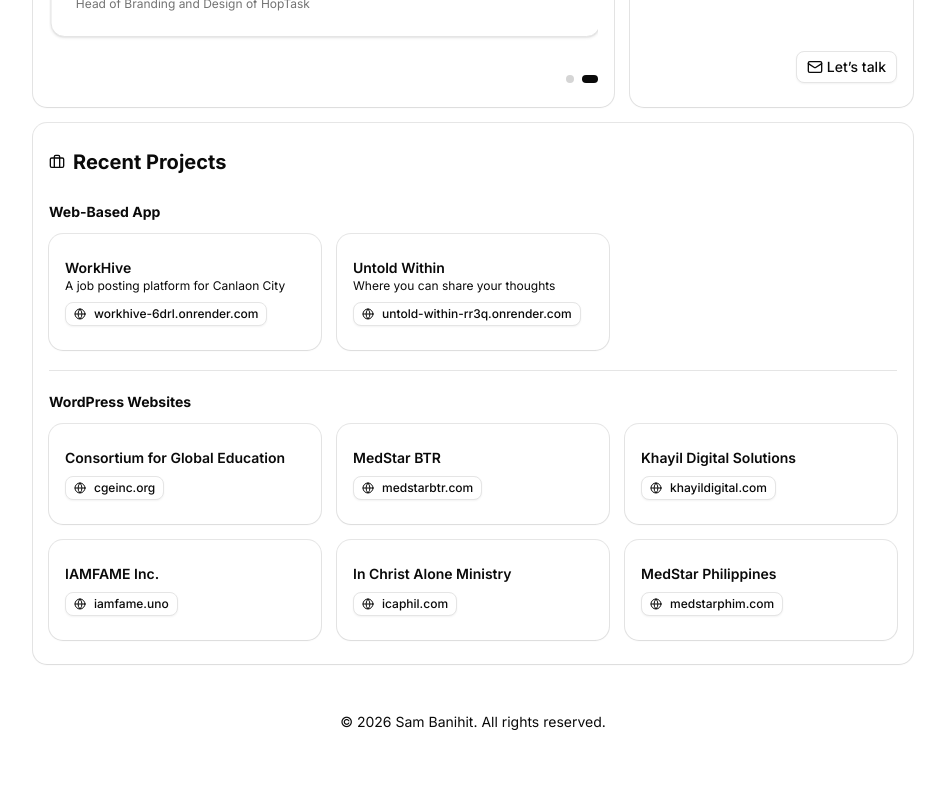
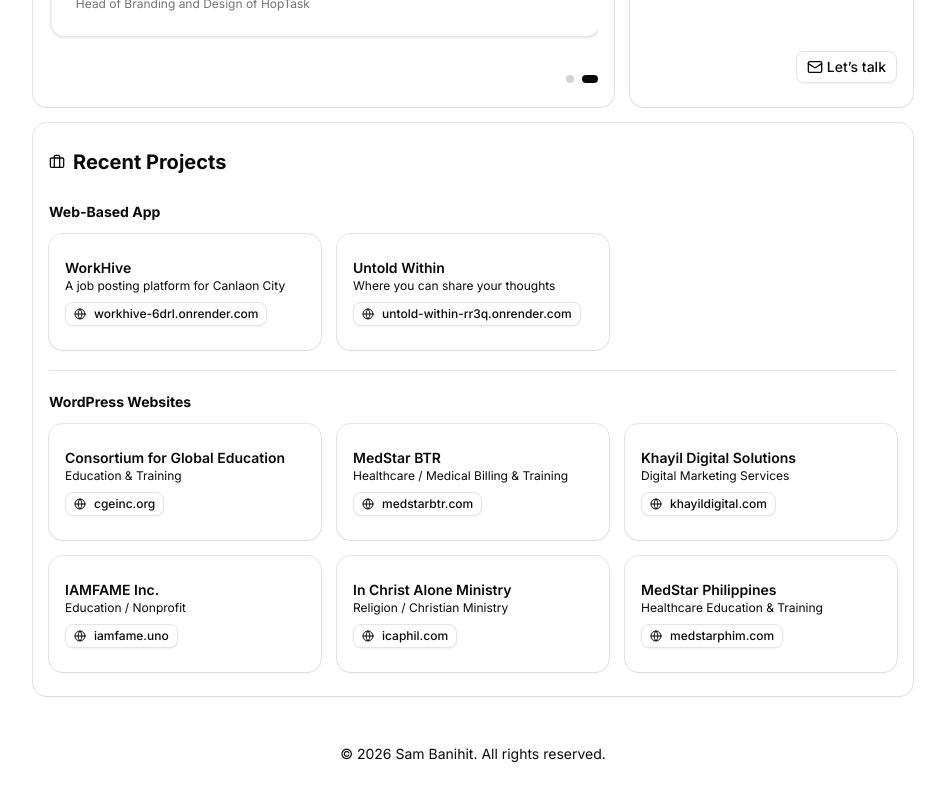
Before and after one commit to sambanihit98/sam-banihit-portfolio-v2, a Next.js app: page / in a window 1280 px wide. Shown: the part 1445-2245 px from the top of the page, without its empty margins (167-1112 px from the left). Before the commit the page ends 2217 px from the top, so only its background shows below. Built offline with nearby package versions, Linux system fonts and the light colour scheme.

Commit message:
Update component-example.tsx

```diff
--- a/components/component-example.tsx
+++ b/components/component-example.tsx
@@ -699,6 +699,7 @@
                       <p className="font-semibold">
                         Consortium for Global Education
                       </p>
+                      <p className="text-xs">Education & Training</p>
                     </div>
                     <div>
                       <Button
@@ -725,6 +726,9 @@
                   <div className="space-y-2">
                     <div>
                       <p className="font-semibold">MedStar BTR</p>
+                      <p className="text-xs">
+                        Healthcare / Medical Billing & Training
+                      </p>
                     </div>
                     <div>
                       <Button
@@ -751,6 +755,7 @@
                   <div className="space-y-2">
                     <div>
                       <p className="font-semibold">Khayil Digital Solutions</p>
+                      <p className="text-xs">Digital Marketing Services</p>
                     </div>
                     <div>
                       <Button
@@ -777,6 +782,7 @@
                   <div className="space-y-2">
                     <div>
                       <p className="font-semibold">IAMFAME Inc.</p>
+                      <p className="text-xs">Education / Nonprofit</p>
                     </div>
                     <div>
                       <Button
@@ -803,6 +809,7 @@
                   <div className="space-y-2">
                     <div>
                       <p className="font-semibold">In Christ Alone Ministry</p>
+                      <p className="text-xs">Religion / Christian Ministry</p>
                     </div>
                     <div>
                       <Button
@@ -829,6 +836,7 @@
                   <div className="space-y-2">
                     <div>
                       <p className="font-semibold">MedStar Philippines</p>
+                      <p className="text-xs">Healthcare Education & Training</p>
                     </div>
                     <div>
                       <Button
```
